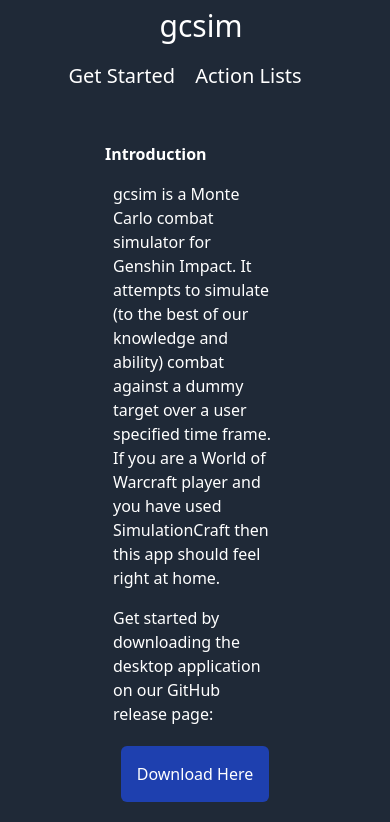
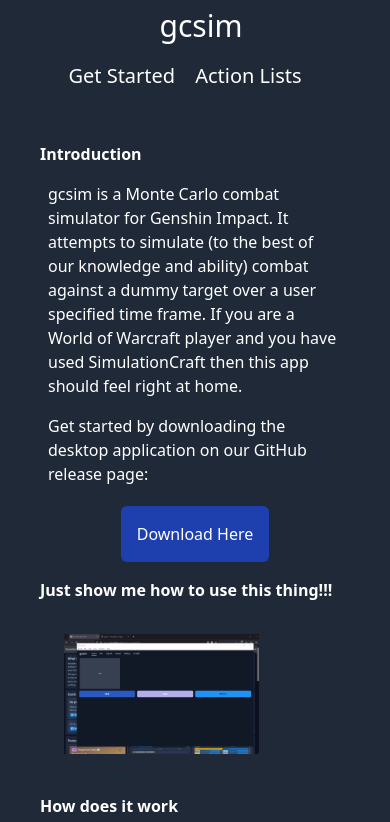
Before and after one commit to genshinsim/gcsim.app, a React (Create React App) app: page /getting-started in a window 390 px wide. Shown: the top 822 px of the page. Built offline with nearby package versions, Linux system fonts and the light colour scheme.

Commit message:
minor mobile fix

```diff
--- a/src/App.tsx
+++ b/src/App.tsx
@@ -35,7 +35,7 @@
 function App() {
   return (
     <div className="h-screen">
-      <div className="container mx-auto flex flex-col h-full">
+      <div className="md:container mx-auto flex flex-col h-full">
         <Nav />
         <Switch>
           <Route path="/" component={Home} />
--- a/src/components/GetStarted.tsx
+++ b/src/components/GetStarted.tsx
@@ -34,7 +34,7 @@
   };
 
   return (
-    <div className="flex-grow flex flex-col p-10 w-2/3 mx-auto">
+    <div className="flex-grow flex flex-col p-10 md:w-2/3 sm:w-full md:mx-auto">
       <p className="lg:text-4xl md:text-3xl sm:text-xl font-bold mb-2">
         Introduction
       </p>
--- a/src/components/Home.tsx
+++ b/src/components/Home.tsx
@@ -74,7 +74,7 @@
           />
         </div>
       </div>
-      <div className="grid grid-cols-2 gap-2 w-3/4 mt-4">
+      <div className="grid md:grid-cols-2 gap-2 md:w-3/4 sm:grid-cols-1 sm:w-full mt-4">
         <div
           className="p-4 rounded-md bg-blue-800 hover:bg-blue-700 cursor-pointer"
           onClick={() => {
```
